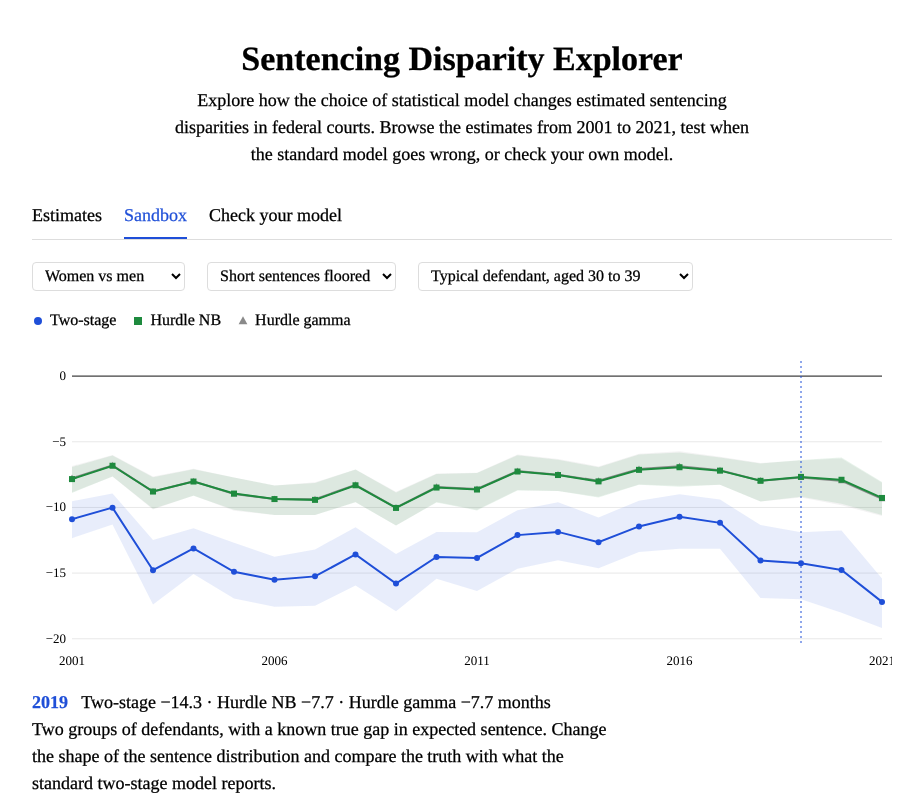
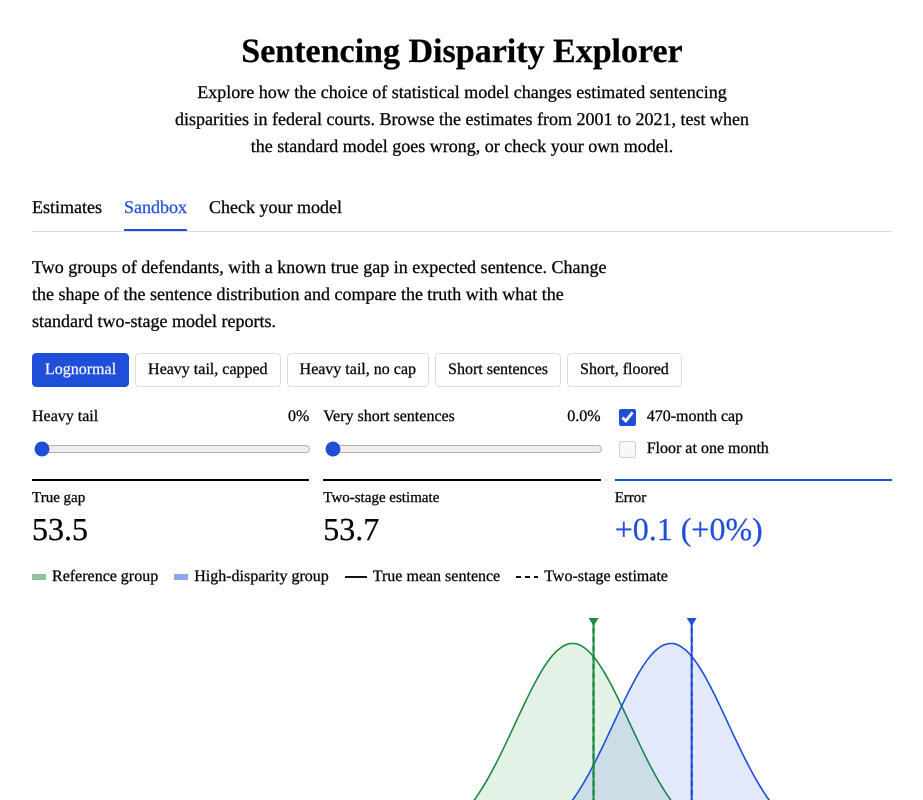
Before and after one commit to ethan-doshi/Retransformation-and-Distributional-Choice-in-the-Estimation-of-Federal-Sentencing-Disparities, a plain HTML site: page docs/index.html in a window 1280 px wide. Both pictures are taken after a click on the link "Sandbox". Shown: the top 800 px of the page, without its empty margins (178-1101 px from the left). Drawn offline with Linux system fonts and the light colour scheme.

Commit message:
Add files via upload

```diff
--- a/docs/index.html
+++ b/docs/index.html
@@ -1,3 +1,8 @@
+<!doctype html>
+<html lang="en">
+<head>
+<meta charset="utf-8">
+<meta name="viewport" content="width=device-width, initial-scale=1, viewport-fit=cover">
 <title>Sentencing Disparity Explorer</title>
 <meta name="claude:viewport-fit-sides" content="cover">
 <style>
@@ -18,6 +23,8 @@ body { min-height: 100vh; }
 body, button, select, input, label, output { color: #000000; -webkit-text-stroke: 0.25px currentColor; -webkit-font-smoothing: subpixel-antialiased; -moz-osx-font-smoothing: auto; text-rendering: geometricPrecision; }
 .lede, .intro, footer, .stat .k, .toggle, .field, .inputs label, .legend, .seg button, nav a { color: #000000; }
 * { box-sizing: border-box; }
+[hidden] { display: none !important; }
+html, body { margin: 0; }
 body {
   background: var(--bg); color: var(--ink); font-family: var(--font); font-size: 18px; line-height: 1.5;
   padding-left: max(16px, env(safe-area-inset-left, 0px)); padding-right: max(16px, env(safe-area-inset-right, 0px));
@@ -72,7 +79,8 @@ ul.checks { margin: 0; padding-left: 20px; display: grid; gap: 6px; }
 ul.checks li::marker { color: var(--accent); }
 footer { margin-top: 40px; padding-top: 12px; border-top: 1px solid var(--rule); font-size: 15px; color: var(--muted); }
 </style>
-
+</head>
+<body>
 <div class="wrap">
   <h1>Sentencing Disparity Explorer</h1>
   <p class="lede">Explore how the choice of statistical model changes estimated sentencing disparities in federal courts. Browse the estimates from 2001 to 2021, test when the standard model goes wrong, or check your own model.</p>
@@ -309,8 +317,10 @@ function drawCheck() {
   $("#checks").innerHTML = items.map((t) => `<li>${t}</li>`).join("");
 }
 
+let cur = "explorer";
 function show(tab) {
   if (!["explorer", "sandbox", "check"].includes(tab)) tab = "explorer";
+  cur = tab;
   document.querySelectorAll("[data-view]").forEach((s) => (s.hidden = s.dataset.view !== tab));
   document.querySelectorAll("nav a").forEach((a) => (a.dataset.tab === tab ? a.setAttribute("aria-current", "page") : a.removeAttribute("aria-current")));
   if (tab === "explorer") drawChart(); if (tab === "sandbox") drawSandbox(); if (tab === "check") drawCheck();
@@ -324,7 +334,10 @@ SPECS.forEach((s) => { const sp = document.createElement("span"); const sv = el(
 PRESETS.forEach(([lab, o]) => { const b = document.createElement("button"); b.type = "button"; b.textContent = lab; b.onclick = () => sbSet(o); $("#presets").appendChild(b); });
 ["#sl-t", "#sl-q", "#cb-cap", "#cb-floor"].forEach((s) => $(s).addEventListener("input", drawSandbox));
 ["#in-sigma", "#in-cap", "#in-short"].forEach((s) => $(s).addEventListener("input", drawCheck));
+document.querySelectorAll("nav a").forEach((a) => a.addEventListener("click", (e) => { e.preventDefault(); show(a.dataset.tab); try { history.replaceState(null, "", "#" + a.dataset.tab); } catch (err) {} }));
 window.addEventListener("hashchange", () => show(location.hash.slice(1)));
-let rt; window.addEventListener("resize", () => { clearTimeout(rt); rt = setTimeout(() => show(location.hash.slice(1)), 120); });
+let rt; window.addEventListener("resize", () => { clearTimeout(rt); rt = setTimeout(() => show(cur), 120); });
 show(location.hash.slice(1));
 </script>
+</body>
+</html>
```
